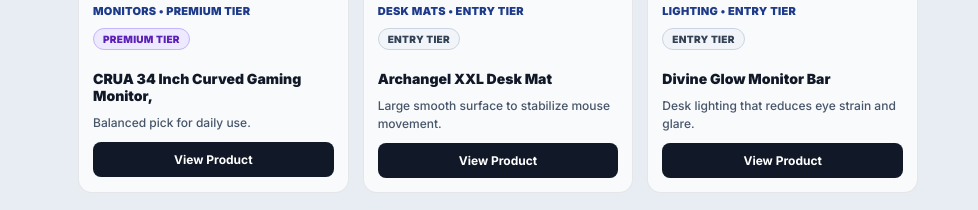
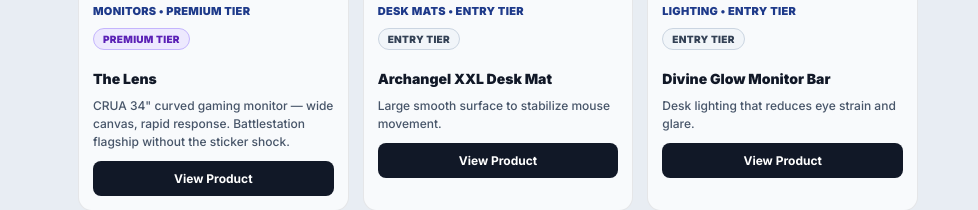
Before and after one commit to setupvaulthq/Setup-Vault, a website: page index.html in a window 1280 px wide. Shown: the part 1555-1765 px from the top of the page, without its empty margins (302-1280 px from the left). Drawn offline with Linux system fonts and the light colour scheme.

Commit message:
feat(noir): codenames, chair category, Mouse label; sync products.json

```diff
--- a/data/products.json
+++ b/data/products.json
@@ -12,7 +12,7 @@
     },
     {
       "id": "mouse",
-      "label": "Mice"
+      "label": "Mouse"
     },
     {
       "id": "headset",
@@ -45,6 +45,10 @@
     {
       "id": "desktop-audio",
       "label": "Desktop Audio"
+    },
+    {
+      "id": "chair",
+      "label": "Chairs"
     }
   ],
   "topPicks": [
@@ -577,11 +581,11 @@
       "campaignGroup": "noir",
       "category": "pc-component",
       "valueTier": "premium",
-      "name": "ASUS ProArt GeForce RTX 5080 OC",
+      "name": "The Detonator",
       "badge": "4.5+ Elite Choice",
-      "benefit": "Balanced pick for daily use.",
+      "benefit": "ASUS ProArt RTX 5080 OC inside — 16GB GDDR7, axial-tech silent fans. Frame-perfect 4K esports and AV1 streaming firepower.",
       "image": "noir_gpu.jpg",
-      "alt": "ASUS ProArt GeForce RTX 5080 OC",
+      "alt": "The Detonator — ASUS ProArt RTX 5080 OC GPU",
       "amazonUrl": "https://amzn.to/4nuLaRt",
       "pinterestMedia": "noir_gpu.jpg",
       "priority": 7,
@@ -593,11 +597,11 @@
       "campaignGroup": "noir",
       "category": "pc-component",
       "valueTier": "premium",
-      "name": "Intel Core Ultra 9 285K",
+      "name": "The Strategist",
       "badge": "4.5+ Elite Choice",
-      "benefit": "Balanced pick for daily use.",
+      "benefit": "Intel Core Ultra 9 285K — 24-core flagship with on-die NPU. Ranked play, 4K stream encoding and 8K timeline scrubbing in the same session.",
       "image": "noir_cpu.jpg",
-      "alt": "Intel Core Ultra 9 285K",
+      "alt": "The Strategist — Intel Core Ultra 9 285K CPU",
       "amazonUrl": "https://amzn.to/4udNwqg",
       "pinterestMedia": "noir_cpu.jpg",
       "priority": 9,
@@ -625,11 +629,11 @@
       "campaignGroup": "noir",
       "category": "pc-component",
       "valueTier": "premium",
-      "name": "Corsair Vengeance DDR5 64GB (Non-RGB)",
+      "name": "The Reserve",
       "badge": "4.5+ Elite Choice",
-      "benefit": "Balanced pick for daily use.",
+      "benefit": "Corsair Vengeance DDR5 64GB at 6000MT/s, blackout heatspreaders. RGB-free on purpose so the chassis lighting carries the show.",
       "image": "noir_ram.jpg",
-      "alt": "Corsair Vengeance DDR5 64GB (Non-RGB)",
+      "alt": "The Reserve — Corsair Vengeance DDR5 64GB RAM",
       "amazonUrl": "https://amzn.to/48RTzsc",
       "pinterestMedia": "noir_ram.jpg",
       "priority": 5,
@@ -641,9 +645,9 @@
       "campaignGroup": "noir",
       "category": "pc-component",
       "valueTier": "premium",
-      "name": "Corsair RM1200x Shift (ATX 3.0)",
+      "name": "The Reactor",
       "badge": "Verified Quality",
-      "benefit": "1200W silent ATX 3.0 — clean rear cable layout, future-proof for the RTX 5080.",
+      "benefit": "Corsair RM1200x Shift ATX 3.0 — 1200W silent, rear cable layout, future-proof for the RTX 5080.",
       "image": "noir_power.jpg",
       "alt": "Corsair RM1200x Shift (ATX 3.0)",
       "amazonUrl": "https://amzn.to/3RvwnKg",
@@ -657,9 +661,9 @@
       "campaignGroup": "noir",
       "category": "pc-component",
       "valueTier": "premium",
-      "name": "Vault Noir Blackout Chassis",
+      "name": "The Shell",
       "badge": "Blackout Masterpiece",
-      "benefit": "Full-tower obsidian shell — the matte chassis behind The Monolith, before the internals are dropped in.",
+      "benefit": "Full-tower obsidian chassis — the matte shell behind The Monolith, before the internals are dropped in.",
       "image": "noir_case.jpg",
       "alt": "Vault Noir Blackout Chassis",
       "amazonUrl": "https://amzn.to/4ttGvAO",
@@ -673,11 +677,11 @@
       "campaignGroup": "noir",
       "category": "pc-component",
       "valueTier": "entry",
-      "name": "NZXT Kraken Elite 360 (2024 Black)",
+      "name": "The Frostline",
       "badge": "Premium Tier",
-      "benefit": "Balanced pick for daily use.",
+      "benefit": "NZXT Kraken Elite 360 with high-res LCD — pins the Core Ultra 9 cool through 12-hour ranked sessions and 4K render queues.",
       "image": "noir_cooler.jpg",
-      "alt": "NZXT Kraken Elite 360 (2024 Black)",
+      "alt": "The Frostline — NZXT Kraken Elite 360 AIO cooler",
       "amazonUrl": "https://amzn.to/3PyTOBQ",
       "pinterestMedia": "noir_cooler.jpg",
       "priority": 5,
@@ -689,9 +693,9 @@
       "campaignGroup": "noir",
       "category": "pc-component",
       "valueTier": "premium",
-      "name": "Samsung 990 PRO 4TB NVMe",
+      "name": "The Archive",
       "badge": "4.5+ Elite Choice",
-      "benefit": "Balanced pick for daily use.",
+      "benefit": "Samsung 990 PRO 4TB NVMe — Gen4 at full pace. Instant game loads, scratch disk for 4K/8K timelines, no thermal throttle.",
       "image": "noir_ssd.jpg",
       "alt": "Samsung 990 PRO 4TB NVMe",
       "amazonUrl": "https://amzn.to/4dgwaC3",
@@ -705,11 +709,11 @@
       "campaignGroup": "noir",
       "category": "desktop-audio",
       "valueTier": "premium",
-      "name": "JBL 305P MkII 5\" 2-Way Active Powered Studio Reference Monitors Speakers",
+      "name": "The Resonance",
       "badge": "4.5+ Elite Choice",
-      "benefit": "Balanced pick for daily use.",
+      "benefit": "JBL 305P MkII active studio monitors — flat reference sound for mixing, gaming and late-night film nights.",
       "image": "noir_speakers.jpg",
-      "alt": "JBL 305P MkII 5\" 2-Way Active Powered Studio Reference Monitors Speakers",
+      "alt": "The Resonance — JBL 305P MkII studio monitor speakers",
       "amazonUrl": "https://amzn.to/42r9qKA",
       "pinterestMedia": "noir_speakers.jpg",
       "priority": 9,
@@ -721,11 +725,11 @@
       "campaignGroup": "noir",
       "category": "keyboard",
       "valueTier": "premium",
-      "name": "AULA F75 Pro Wireless Mechanical Keyboard,75%",
+      "name": "The Hammer",
       "badge": "Verified Quality",
-      "benefit": "Balanced pick for daily use.",
+      "benefit": "AULA F75 Pro 75% wireless mechanical — tactile, blackout, fast. Built for late-night APMs and ranked grinds.",
       "image": "noir_keyboard.jpg",
-      "alt": "AULA F75 Pro Wireless Mechanical Keyboard,75%",
+      "alt": "The Hammer — AULA F75 Pro 75% wireless mechanical keyboard",
       "amazonUrl": "https://amzn.to/3PtgFie",
       "pinterestMedia": "noir_keyboard.jpg",
       "priority": 8,
@@ -737,11 +741,11 @@
       "campaignGroup": "noir",
       "category": "monitor",
       "valueTier": "premium",
-      "name": "CRUA 34 Inch Curved Gaming Monitor,",
+      "name": "The Lens",
       "badge": "Premium Tier",
-      "benefit": "Balanced pick for daily use.",
+      "benefit": "CRUA 34\" curved gaming monitor — wide canvas, rapid response. Battlestation flagship without the sticker shock.",
       "image": "noir_monitor.jpg",
-      "alt": "CRUA 34 Inch Curved Gaming Monitor,",
+      "alt": "The Lens — CRUA 34-inch curved gaming monitor",
       "amazonUrl": "https://amzn.to/4tXEEoF",
       "pinterestMedia": "noir_monitor.jpg",
       "priority": 8,
@@ -753,11 +757,11 @@
       "campaignGroup": "noir",
       "category": "mouse",
       "valueTier": "premium",
-      "name": "Logitech G700s",
+      "name": "The Trigger",
       "badge": "Verified Quality",
-      "benefit": "Balanced pick for daily use.",
+      "benefit": "Logitech G700s — proven precision, low-latency wireless. The pointer that quietly does the work.",
       "image": "noir_mouse.jpg",
-      "alt": "Logitech G700s",
+      "alt": "The Trigger — Logitech G700s wireless gaming mouse",
       "amazonUrl": "https://amzn.to/3QZsk8V",
       "pinterestMedia": "noir_mouse.jpg",
       "priority": 7,
@@ -765,15 +769,15 @@
     },
     {
       "id": "benq-e-reading-desk-lamp",
-      "section": "gear-library",
-      "campaignGroup": "catalog",
+      "section": "vault-noir",
+      "campaignGroup": "noir",
       "category": "light",
       "valueTier": "entry",
-      "name": "BenQ e-Reading Desk Lamp",
+      "name": "The Veil",
       "badge": "Verified Quality",
-      "benefit": "Balanced pick for daily use.",
+      "benefit": "BenQ e-Reading desk lamp — anti-glare wash that softens the chassis and protects the eyes during long sessions.",
       "image": "noir_light.jpg",
-      "alt": "BenQ e-Reading Desk Lamp",
+      "alt": "The Veil — BenQ e-Reading desk lamp",
       "amazonUrl": "https://amzn.to/4eDEAWy",
       "pinterestMedia": "noir_light.jpg",
       "priority": 2,
@@ -785,11 +789,11 @@
       "campaignGroup": "noir",
       "category": "desk-mat",
       "valueTier": "premium",
-      "name": "Artisan Hien (Black/XL)",
+      "name": "The Field",
       "badge": "4.5+ Elite Choice",
-      "benefit": "Balanced pick for daily use.",
+      "benefit": "Artisan Hien XL in black — Japan-made battlefield. Slick consistency for esports flicks and creator drag.",
       "image": "noir_pad.jpg",
-      "alt": "Artisan Hien (Black/XL)",
+      "alt": "The Field — Artisan Hien XL black desk mat",
       "amazonUrl": "https://amzn.to/4tvRZ6P",
       "pinterestMedia": "noir_pad.jpg",
       "priority": 6,
@@ -801,11 +805,11 @@
       "campaignGroup": "noir",
       "category": "headset",
       "valueTier": "premium",
-      "name": "Logitech G733",
+      "name": "The Hush",
       "badge": "Bestseller",
-      "benefit": "Balanced pick for daily use.",
+      "benefit": "Logitech G733 wireless — long-session comfort, blackout shell. Tunes the world out so the queue can do its job.",
       "image": "noir_headset.jpg",
-      "alt": "Logitech G733",
+      "alt": "The Hush — Logitech G733 wireless headset",
       "amazonUrl": "https://amzn.to/4niKKxD",
       "pinterestMedia": "noir_headset.jpg",
       "priority": 5,
@@ -817,11 +821,11 @@
       "campaignGroup": "noir",
       "category": "desktop-audio",
       "valueTier": "premium",
-      "name": "Sony Media C-80 Unidirectional Studio Condenser Microphone",
+      "name": "The Confidant",
       "badge": "Verified Quality",
-      "benefit": "Balanced pick for daily use.",
+      "benefit": "Sony C-80 unidirectional condenser — broadcast-grade voice for streams, podcasts and creator vlogs.",
       "image": "noir_microphone.jpg",
-      "alt": "Sony Media C-80 Unidirectional Studio Condenser Microphone",
+      "alt": "The Confidant — Sony C-80 unidirectional studio condenser microphone",
       "amazonUrl": "https://amzn.to/4d33yNT",
       "pinterestMedia": "noir_microphone.jpg",
       "priority": 7,
--- a/index.html
+++ b/index.html
@@ -48,7 +48,7 @@
 
                 <div class="nav-section">
                     <p class="nav-section-label">Gear Library</p>
-                    <a href="gear.html?cat=keyboard">⌨️ Keyboards &amp; Mice</a>
+                    <a href="gear.html?cat=keyboard">⌨️ Keyboards &amp; Mouse</a>
                     <a href="gear.html?cat=headset">🎧 Audio &amp; Displays</a>
                     <a href="gear.html?cat=desk-mat">🪴 Desk Aesthetics</a>
                     <a href="gear.html?cat=desk-organizer">🗄️ Desk Organizers</a>
```
Also changed, not shown: admin.html (+3 -2 lines), gear.html (+1 -1 lines), noir.html (+1 -1 lines), products.json (+155 -23 lines), stealth.html (+1 -1 lines), zen.html (+1 -1 lines).
